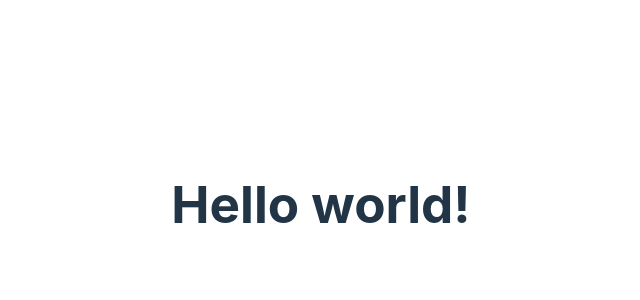
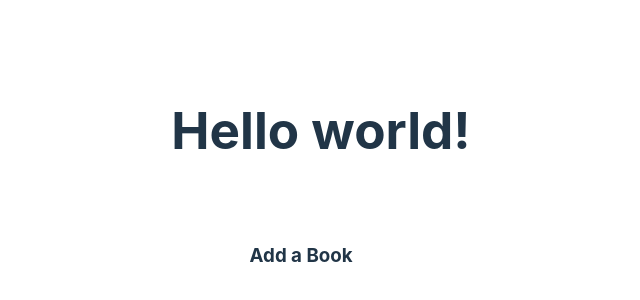
Before and after one commit to craigbwagner/controlled-forms-in-react-lab, a React (Vite) app: page / in a window 1280 px wide. Shown: the part 196-496 px from the top of the page, without its empty margins (319-959 px from the left). Built offline with nearby package versions, Linux system fonts and the light colour scheme.

Commit message:
import Bookshelf component

```diff
--- a/src/App.jsx
+++ b/src/App.jsx
@@ -1,9 +1,11 @@
 import './App.css';
+import Bookshelf from './components/Bookshelf';
 
 function App() {
 	return (
 		<>
 			<h1>Hello world!</h1>
+			<Bookshelf />
 		</>
 	);
 }
```
